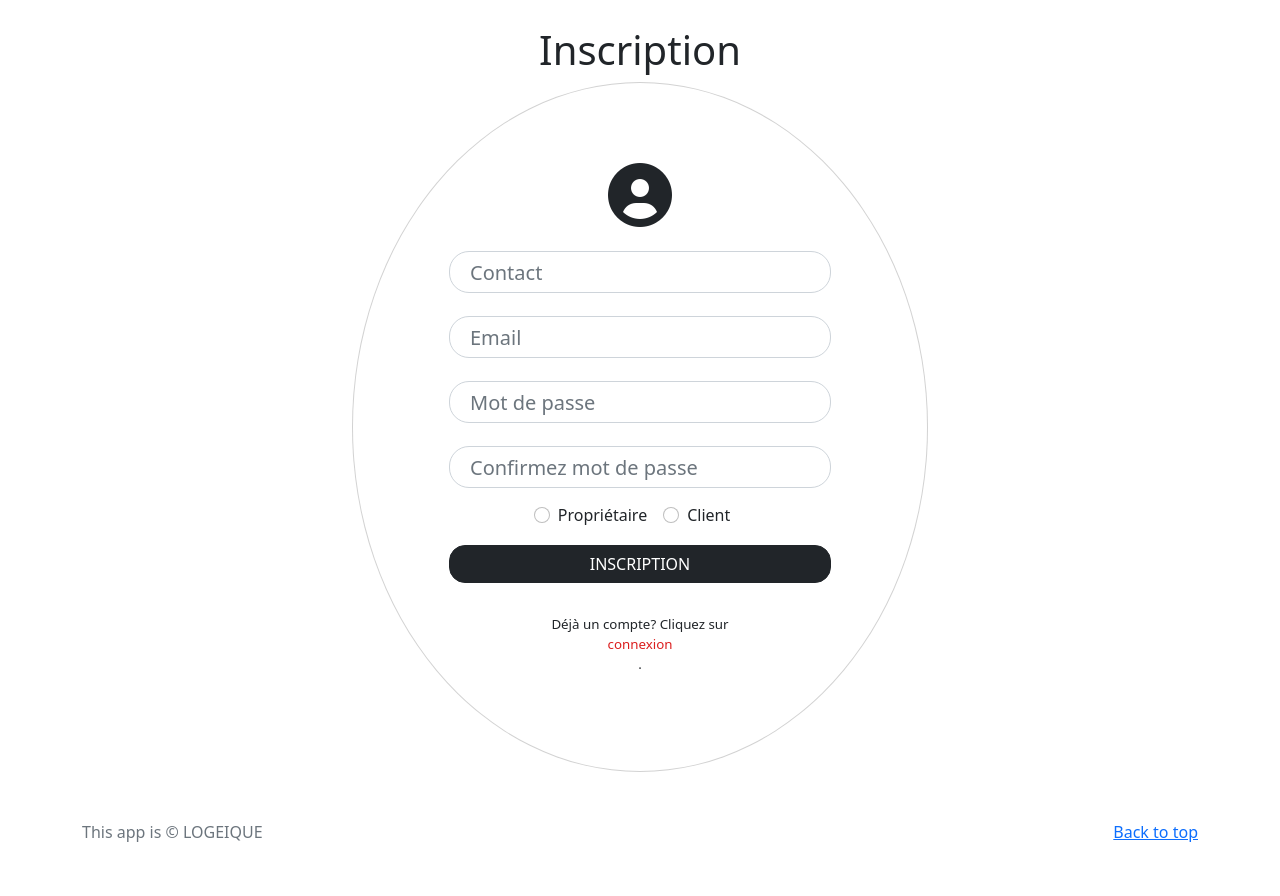
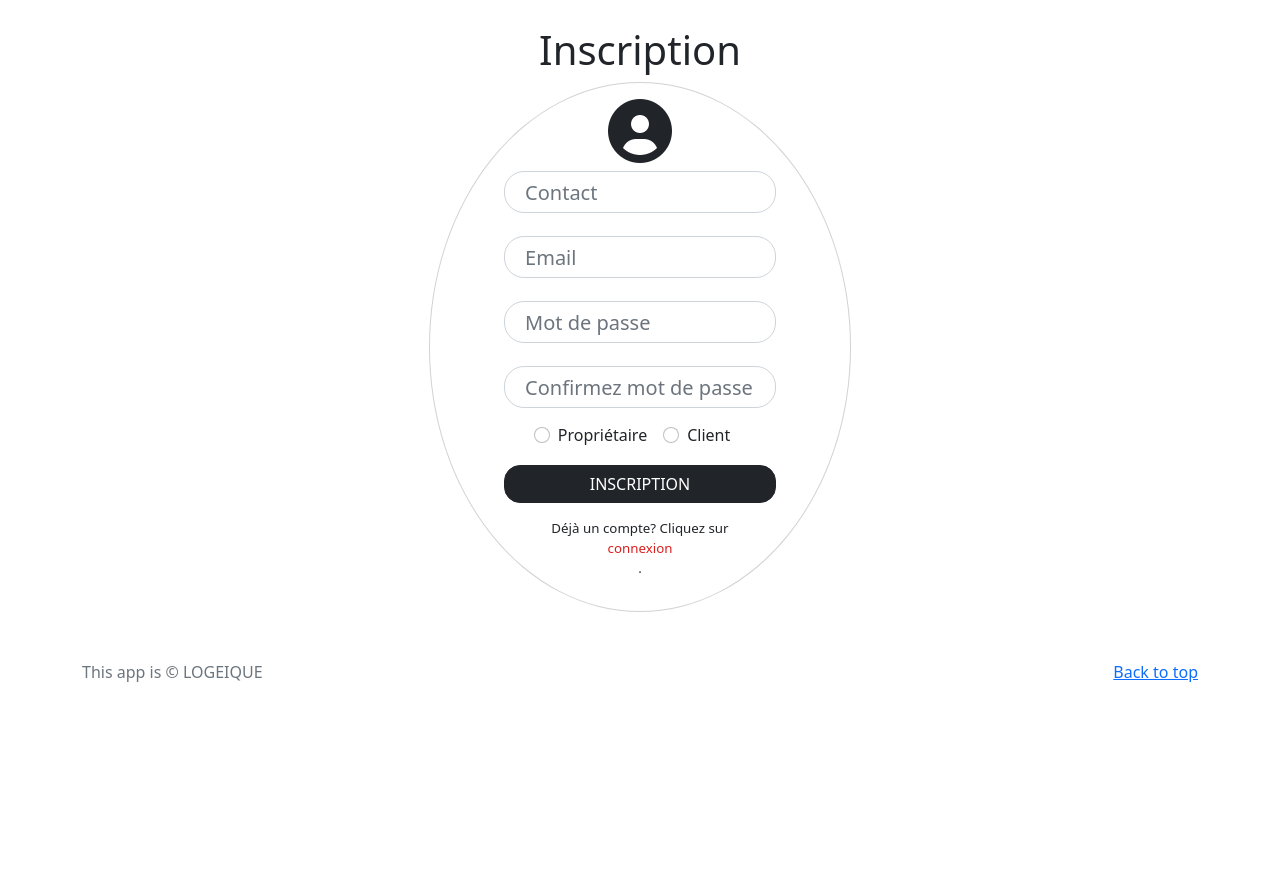
Before and after one commit to inovci/logeique-lite, a Django app: page /auths/register/ in a window 1280 px wide. Shown: the part 56-952 px from the top of the page. After the commit the page ends 738 px from the top, so only its background shows below. Run offline with Django 4.2, Linux system fonts and the light colour scheme; some libraries are stand-ins or nearby versions.

Commit message:
Change register ui.

```diff
--- a/my_auths/templates/register/register.html
+++ b/my_auths/templates/register/register.html
@@ -59,19 +59,20 @@
 </header>
 {% endblock %} {% block body-app %}
 <div class="d-flex justify-content-center" style="margin-top: 2%;">
-  <div style="width: 45%;" class="text-center align-middle">
+  <div style="width: 33%;" class="text-center align-middle">
     <div class="d-flex justify-content-center">
       <p>
         <h1>Inscription</h1>
       </p>
     </div>
 
-    <div class="card" style="padding: 5em;border-radius: 50%;">
+    <div class="card" style="padding: 1em;border-radius: 50%;">
       <div class="d-flex justify-content-center">
         <i class="fa fa-user-circle" aria-hidden="true" style="font-size: 4em;"></i>
       </div>
 
-      <div class="card-body">
+      <div class="d-flex justify-content-center">
+        <div style="width: 70%;">
           <div>
             <style>
                 h5{
@@ -129,6 +130,7 @@
             </div>
           </form>
         </div>
+      </div>
 
       <div class="d-flex justify-content-center">
         <p style="font-size:smaller;">Déjà un compte? Cliquez sur <a href="{% url 'my_auths:login' %}" class="nav-link" style="color: rgb(219, 31, 31);">connexion</a>.</p>
```
Lines whose indentation alone changed are shown as unchanged.
